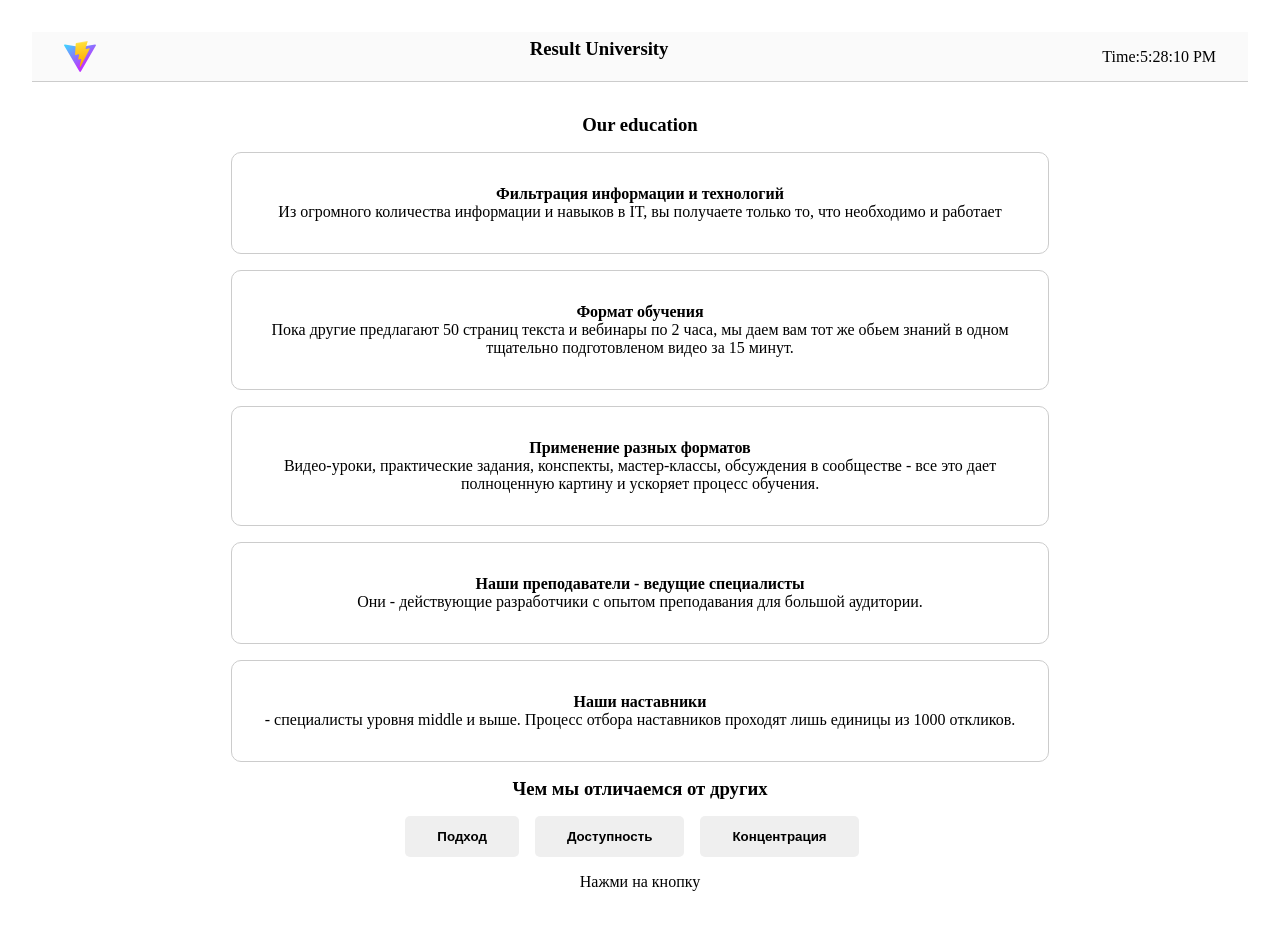
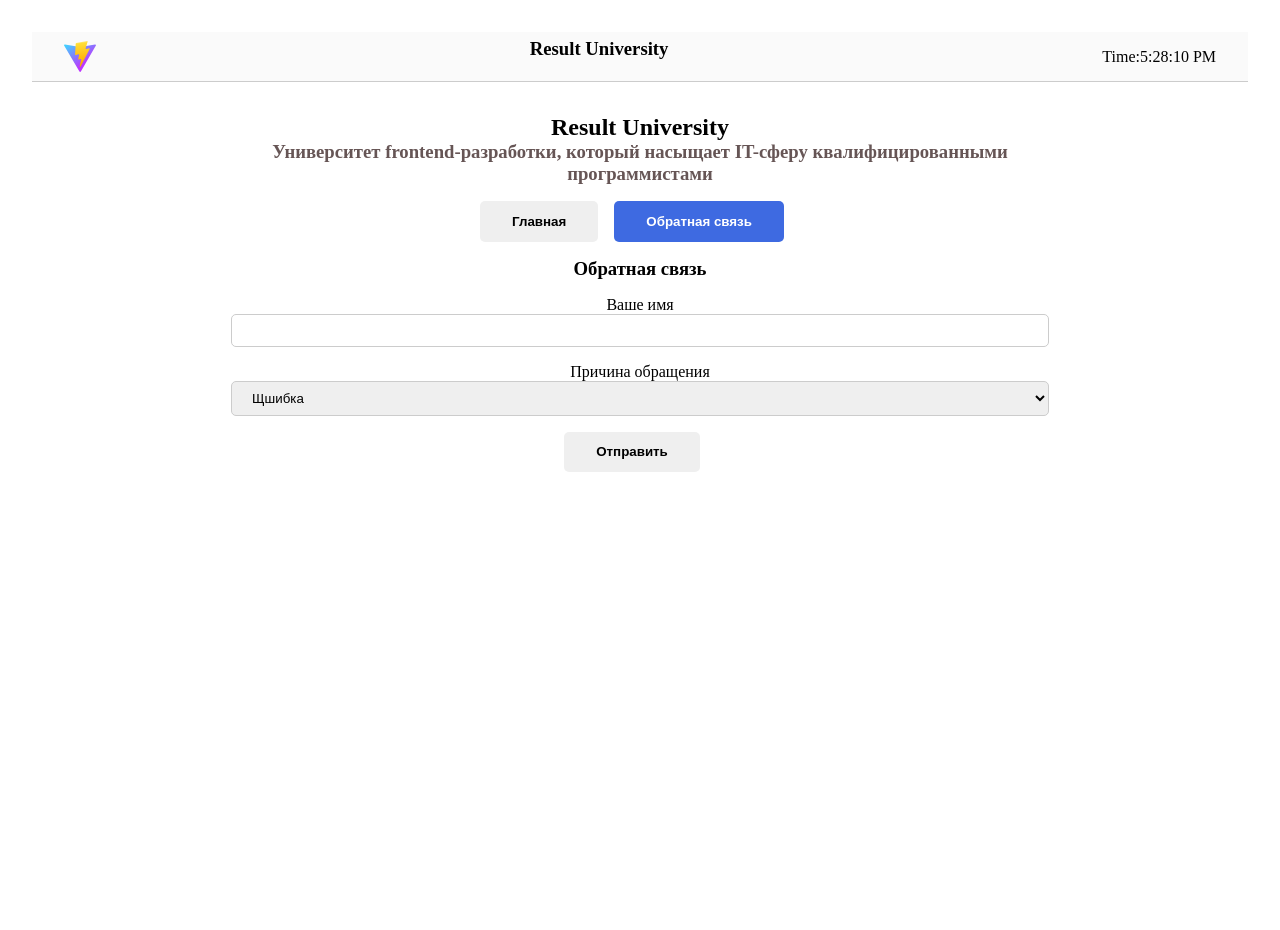
Before and after one commit to AleksandrKompanetc/react-vite-app, a React (Vite) app in the folder react-vite-intro/: page / in a window 1280 px wide. Shown: the top 930 px of the page. After the commit the page ends 800 px from the top, so only its background shows below. Built offline with nearby package versions, Linux system fonts and the light colour scheme.

Commit message:
added some files

```diff
--- /dev/null
+++ b/package.json
@@ -0,0 +1,5 @@
+{
+  "dependencies": {
+    "styled-components": "^6.1.12"
+  }
+}
--- a/react-vite-intro/src/App.jsx
+++ b/react-vite-intro/src/App.jsx
@@ -1,25 +1,32 @@
-import './App.css'
-import Header from './components/Header';
+import './App.css';
+import { useState } from 'react';
+import Header from './components/Header/Header';
 import TeachingSection from './components/TeachingSection';
 import DifferencesSection from './components/DifferencesSection';
+import IntroSection from './components/IntroSection';
+import TabsSection from './components/TabsSection';
+import FeedbackSection from './components/FeedbackSection';
 
 export default function App() {
-
-  // let tabContent = null;
-
-  // if (contentType) {
-  //   tabContent = <p>{differences[contentType]}</p>
-  // } else {
-  //   tabContent = <p>Нажми на кнопку</p>
-  // }
+  const [tab, setTab] = useState('feedback');
 
   return (
-    <div>
+    <>
       <Header />
       <main>
-        <TeachingSection />
-        <DifferencesSection />
+        <IntroSection />
+        <TabsSection active={tab} onChange={(current) => setTab(current)} />
+
+        {tab === 'main' && (
+          <>
+            <TeachingSection />
+            <DifferencesSection />
+          </>
+        )}
+
+        {tab === 'feedback' && <FeedbackSection />}
+
       </main>
-    </div>
+    </>
   )
 }
--- a/react-vite-intro/src/components/Button/Button.jsx
+++ b/react-vite-intro/src/components/Button/Button.jsx
@@ -1,11 +1,9 @@
-import './Button.css';
+import classes from './Button.module.css';
 
 export default function Button({ children, onClick, isActive }) {
-  // let classes = 'button'
-  // if (isActive) classes += ' active'
   return (
     <button
-      className={isActive ? 'button active' : 'button'}
+      className={isActive ? `${classes.button} ${classes.active}` : classes.button}
       onClick={onClick}
     >
       {children}
--- /dev/null
+++ b/react-vite-intro/src/components/FeedbackSection.jsx
@@ -0,0 +1,22 @@
+import Button from "./Button/Button";
+
+export default function FeedbackSection() {
+  return (
+    <section>
+      <h3>Обратная связь</h3>
+      <form>
+        <label htmlFor="name">Ваше имя</label>
+        <input type="text" id="name" className="control" />
+
+        <label htmlFor="reason">Причина обращения</label>
+        <select id="reason" className="control">
+          <option value="error">Щшибка</option>
+          <option value="help">Нужна помощь</option>
+          <option value="suggest">Предложение</option>
+        </select>
+
+        <Button>Отправить</Button>
+      </form>
+    </section>
+  )
+}
--- a/react-vite-intro/src/components/Header.jsx
+++ /dev/null
@@ -1,15 +0,0 @@
-import logo from '/vite.svg';
-import { useState } from 'react';
-
-export default function Header () {
-  const [now, setNow] = useState(new Date());
-  setInterval(() => setNow(new Date()), 1000);
-
-  return (
-    <header>
-      <img src={logo} alt="React-Vite" />
-      <h3>Result University</h3>
-      <span>Time:{now.toLocaleTimeString()}</span>
-    </header>
-  )
-}
--- /dev/null
+++ b/react-vite-intro/src/components/Header/Header.css
@@ -0,0 +1,3 @@
+header {
+
+}
--- /dev/null
+++ b/react-vite-intro/src/components/Header/Header.jsx
@@ -0,0 +1,27 @@
+import logo from '/vite.svg';
+import { useState } from 'react';
+import { styled } from 'styled-components';
+// import './Header.css';
+
+const HeaderContainer = styled.header`
+  height: 50px;
+  display: flex;
+  padding: 0 2rem;
+  justify-content: space-between;
+  align-items: center;
+  border-bottom: 1px solid #ccc;
+  background: #fafafa;
+`
+
+export default function Header() {
+  const [now, setNow] = useState(new Date());
+  setInterval(() => setNow(new Date()), 1000);
+
+  return (
+    <HeaderContainer>
+      <img src={logo} alt="React-Vite" />
+      <h3>Result University</h3>
+      <span>Time:{now.toLocaleTimeString()}</span>
+    </HeaderContainer>
+  )
+}
--- /dev/null
+++ b/react-vite-intro/src/components/IntroSection.jsx
@@ -0,0 +1,19 @@
+import React from 'react';
+
+// export default function IntroSection() {
+//   return (
+//     <section>
+//       <h1 className="centered">Result University</h1>
+//       <h3 className="centered" style={{ color: '#655'}}>
+//         Университет frontend-разработки, который насыщает IT-сферу квалифицированными программистами
+//       </h3>
+//     </section>
+//   )
+// }
+
+export default function IntroSection() {
+  return React.createElement('section', null, [
+    React.createElement('h1', { className:'centered', key: 1 }, 'Result University'),
+    React.createElement('h3', { className:'centered', key: 2, style: {color: '#655'} }, 'Университет frontend-разработки, который насыщает IT-сферу квалифицированными программистами'),
+  ])
+}
--- /dev/null
+++ b/react-vite-intro/src/components/TabsSection.jsx
@@ -0,0 +1,20 @@
+import Button from "./Button/Button";
+
+export default function TabsSection({ active, onChange }) {
+  return (
+    <section style={{ marginBottom: '1rem' }}>
+      <Button
+        isActive={active === 'main'}
+        onClick={() => onChange('main')}
+      >
+        Главная
+      </Button>
+      <Button
+        isActive={active === 'feedback'}
+        onClick={() => onChange('feedback')}
+      >
+        Обратная связь
+      </Button>
+    </section>
+  )
+}
--- a/react-vite-intro/src/index.css
+++ b/react-vite-intro/src/index.css
@@ -2,16 +2,6 @@
   margin: 0;
   padding: 0;
   box-sizing: border-box;
-}
-
-header {
-  height: 50px;
-  display: flex;
-  padding: 0 2rem;
-  justify-content: space-between;
-  align-items: center;
-  border-bottom: 1px solid #ccc;
-  background: #fafafa;
 }
 
 main {
@@ -40,3 +30,15 @@ section ul li {
 p {
   padding: 1rem 0;
 }
+
+.centered {
+  text-align: center;
+}
+
+.control {
+  border: 1px solid #ccc;
+  border-radius: 5px;
+  padding: 0.5rem 1rem;
+  width: 100%;
+  margin-bottom: 1rem;
+}
```
Also changed, not shown: react-vite-intro/src/components/Button/Button.module.css (renamed from react-vite-intro/src/components/Button/Button.css), 1 other file (tests, documents, lock files or other folders).
